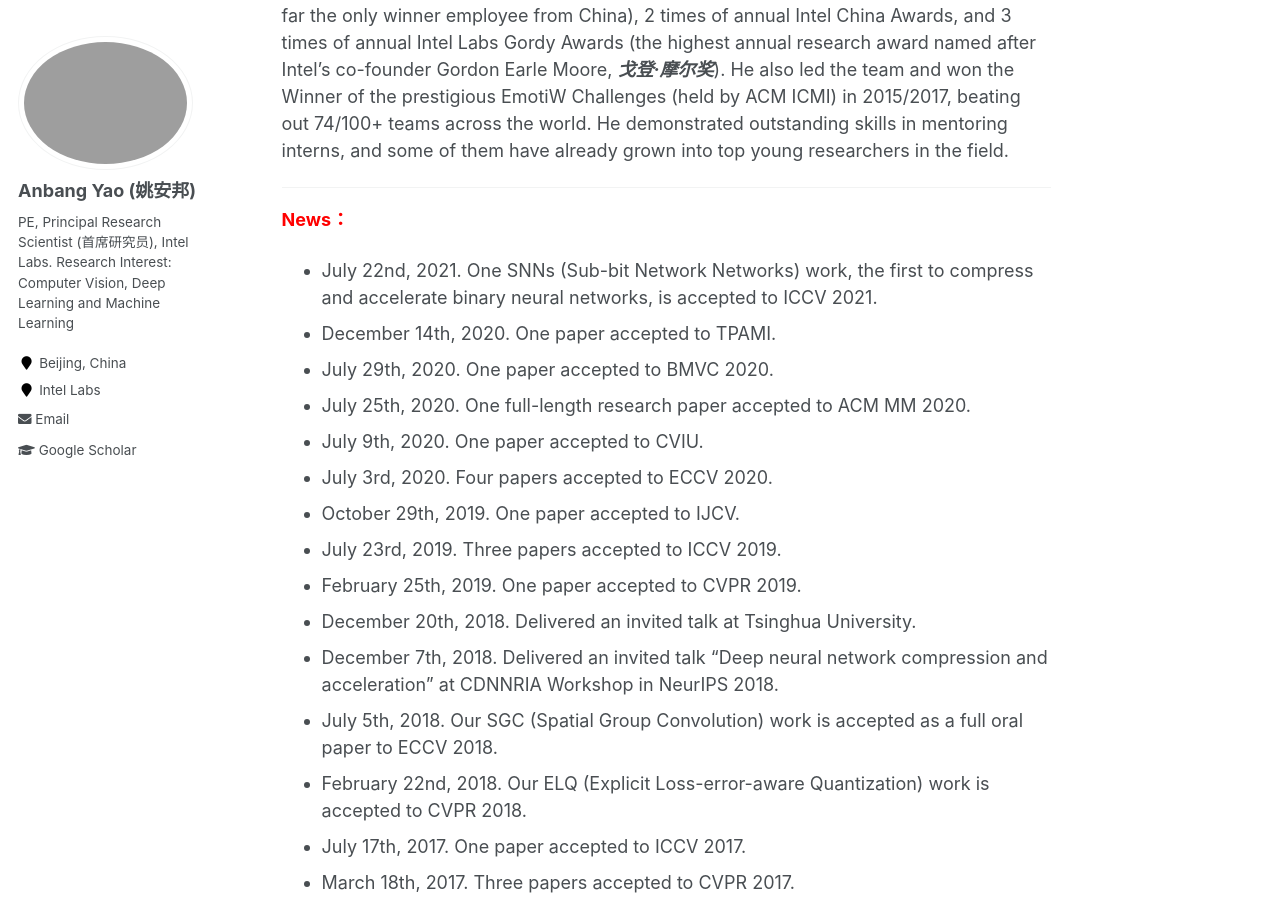
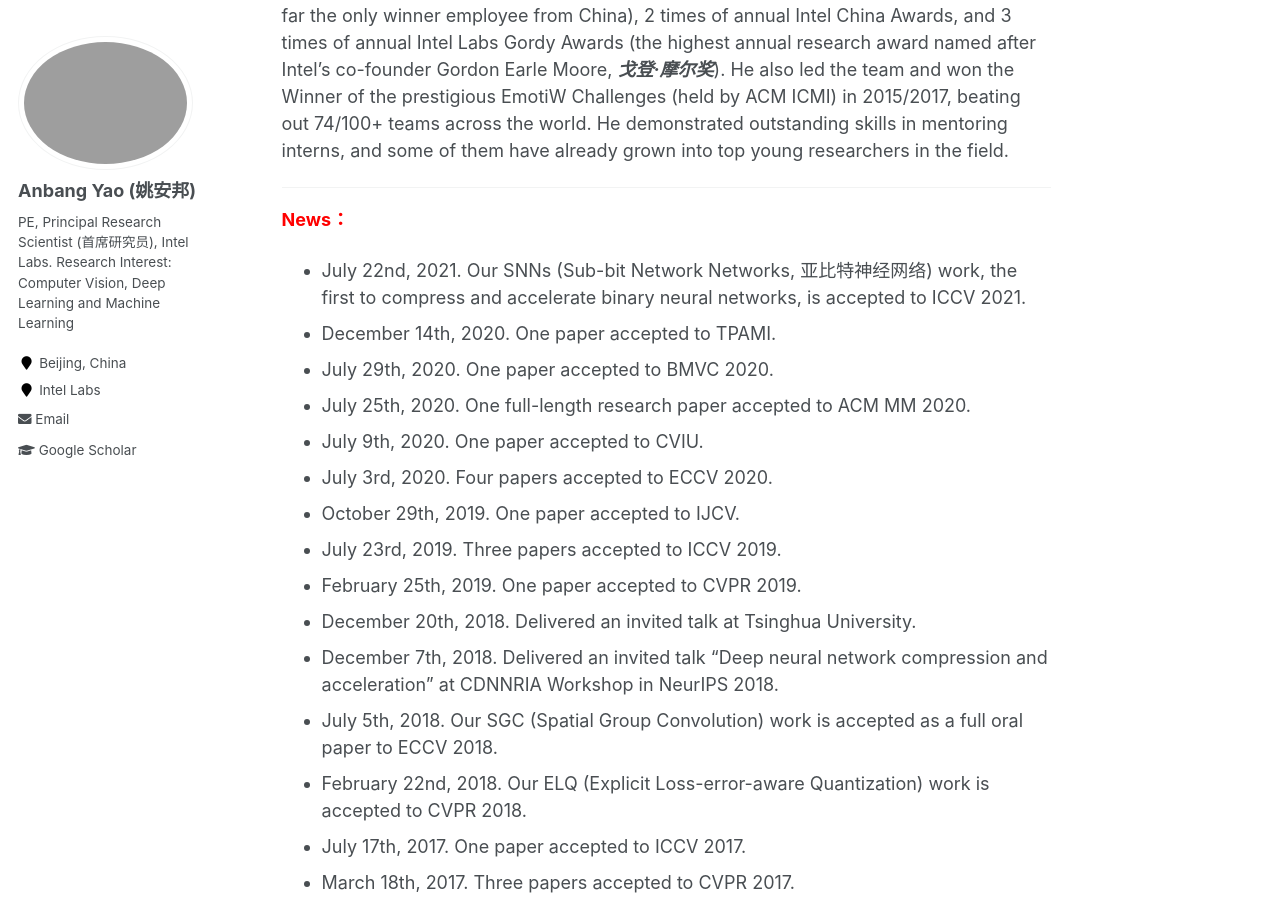
Before and after one commit to YaoAnbang/YaoAnbang.github.io, a Jekyll site: the page built from _pages/about.md, in a window 1280 px wide and 900 px high, scrolled down 376 px. Built offline with Jekyll 4.4.1, drawn with Linux system fonts in a browser that asks for light colours.

Commit message:
Update about.md

```diff
--- a/_pages/about.md
+++ b/_pages/about.md
@@ -18,7 +18,7 @@ Anbang Yao got his Ph.D. degree from Tsinghua University in 2010. He is currentl
 **<font color="red">News：</font>**
 
 <!--+ July 9th, 2020. One paper accepted to CVIU.-->
-+ July 22nd, 2021. One SNNs (Sub-bit Network Networks) work, the first to compress and accelerate binary neural networks, is accepted to ICCV 2021.
++ July 22nd, 2021. Our SNNs (Sub-bit Network Networks, 亚比特神经网络) work, the first to compress and accelerate binary neural networks, is accepted to ICCV 2021.
 + December 14th, 2020. One paper accepted to TPAMI.
 + July 29th, 2020. One paper accepted to BMVC 2020.
 + July 25th, 2020. One full-length research paper accepted to ACM MM 2020.
```
